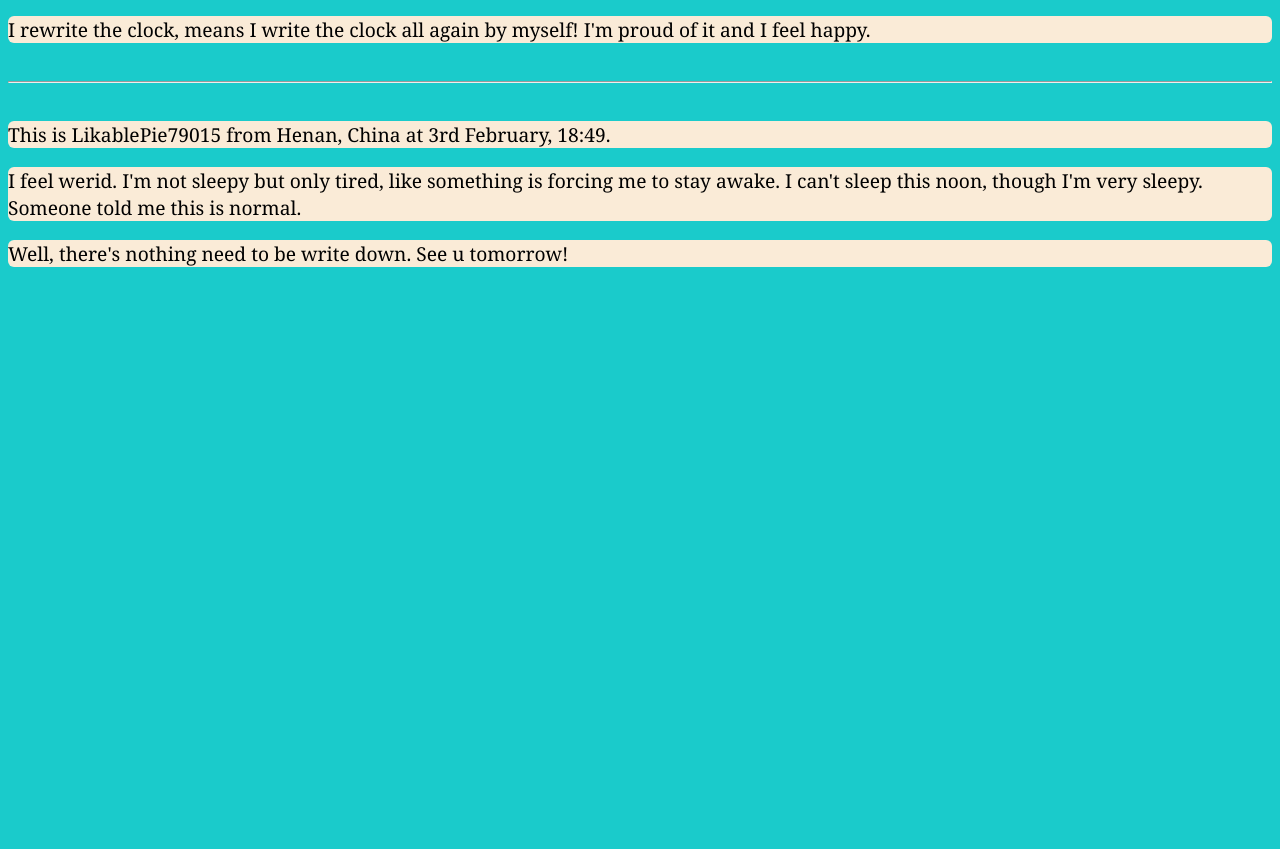
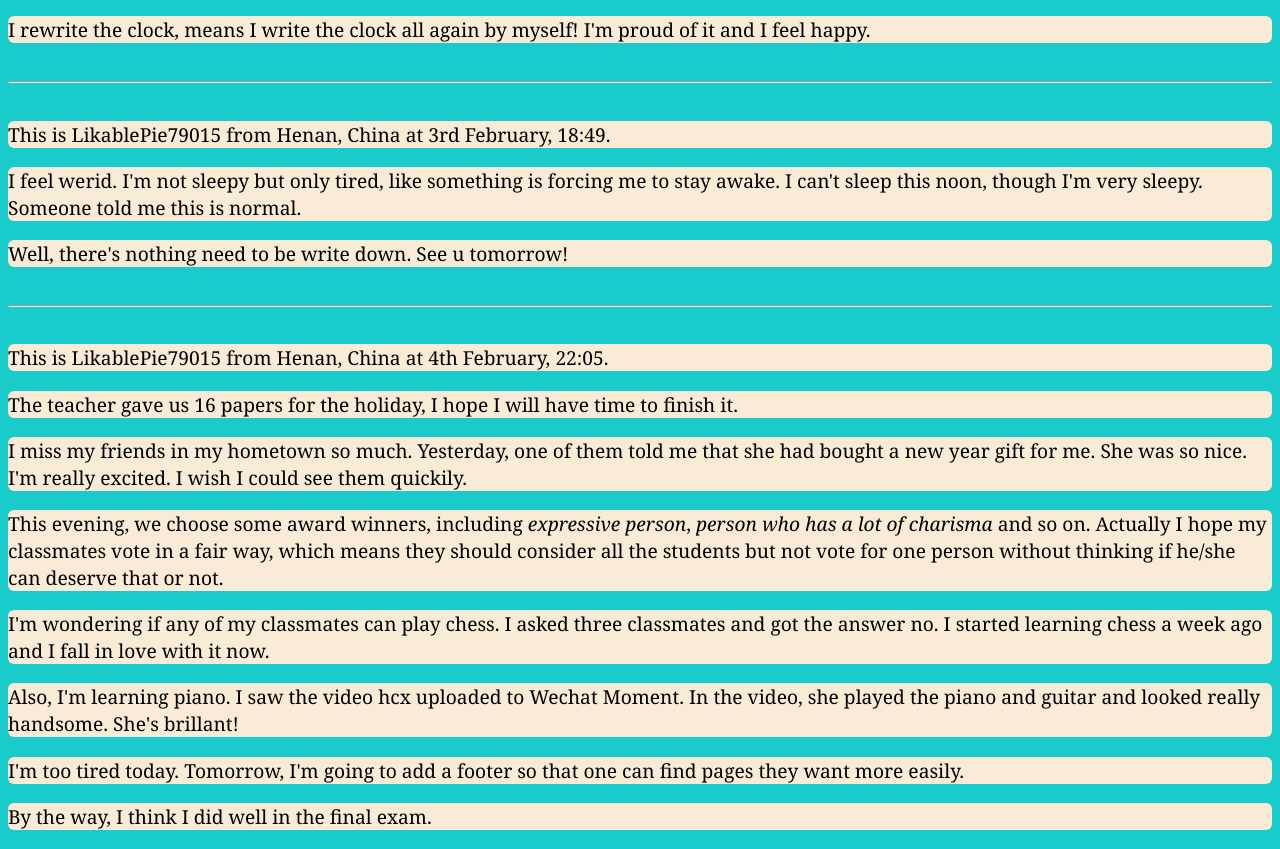
Before and after one commit to LikablePie79015/website, a plain HTML site: page index.html in a window 1280 px wide. Shown: the part 2817-3666 px from the top of the page. Before the commit the page ends 3103 px from the top, so only its background shows below. Drawn offline with Linux system fonts and the light colour scheme.

Commit message:
Daily upgrate.

```diff
--- a/index.html
+++ b/index.html
@@ -84,6 +84,17 @@
     <p>This is LikablePie79015 from Henan, China at 3rd February, 18:49.</p>
     <p>I feel werid. I'm not sleepy but only tired, like something is forcing me to stay awake. I can't sleep this noon, though I'm very sleepy. Someone told me this is normal.</p>
     <p>Well, there's nothing need to be write down. See u tomorrow!</p>
+
+    <hr>
+
+    <p>This is LikablePie79015 from Henan, China at 4th February, 22:05.</p>
+    <p>The teacher gave us 16 papers for the holiday, I hope I will have time to finish it.</p>
+    <p>I miss my friends in my hometown so much. Yesterday, one of them told me that she had bought a new year gift for me. She was so nice. I'm really excited. I wish I could see them quickily.</p>
+    <p>This evening, we choose some award winners, including <em>expressive person</em>, <em>person who has a lot of charisma</em> and so on. Actually I hope my classmates vote in a fair way, which means they should consider all the students but not vote for one person without thinking if he/she can deserve that or not.</p>
+    <p>I'm wondering if any of my classmates can play chess. I asked three classmates and got the answer no. I started learning chess a week ago and I fall in love with it now.</p>
+    <p>Also, I'm learning piano. I saw the video hcx uploaded to Wechat Moment. In the video, she played the piano and guitar and looked really handsome. She's brillant!</p>
+    <p>I'm too tired today. Tomorrow, I'm going to add a footer so that one can find pages they want more easily.</p>
+    <p>By the way, I think I did well in the final exam.</p>
   </div>
 </body>
 </html>
```
Also changed, not shown: formula/index.html (+3 -0 lines).
